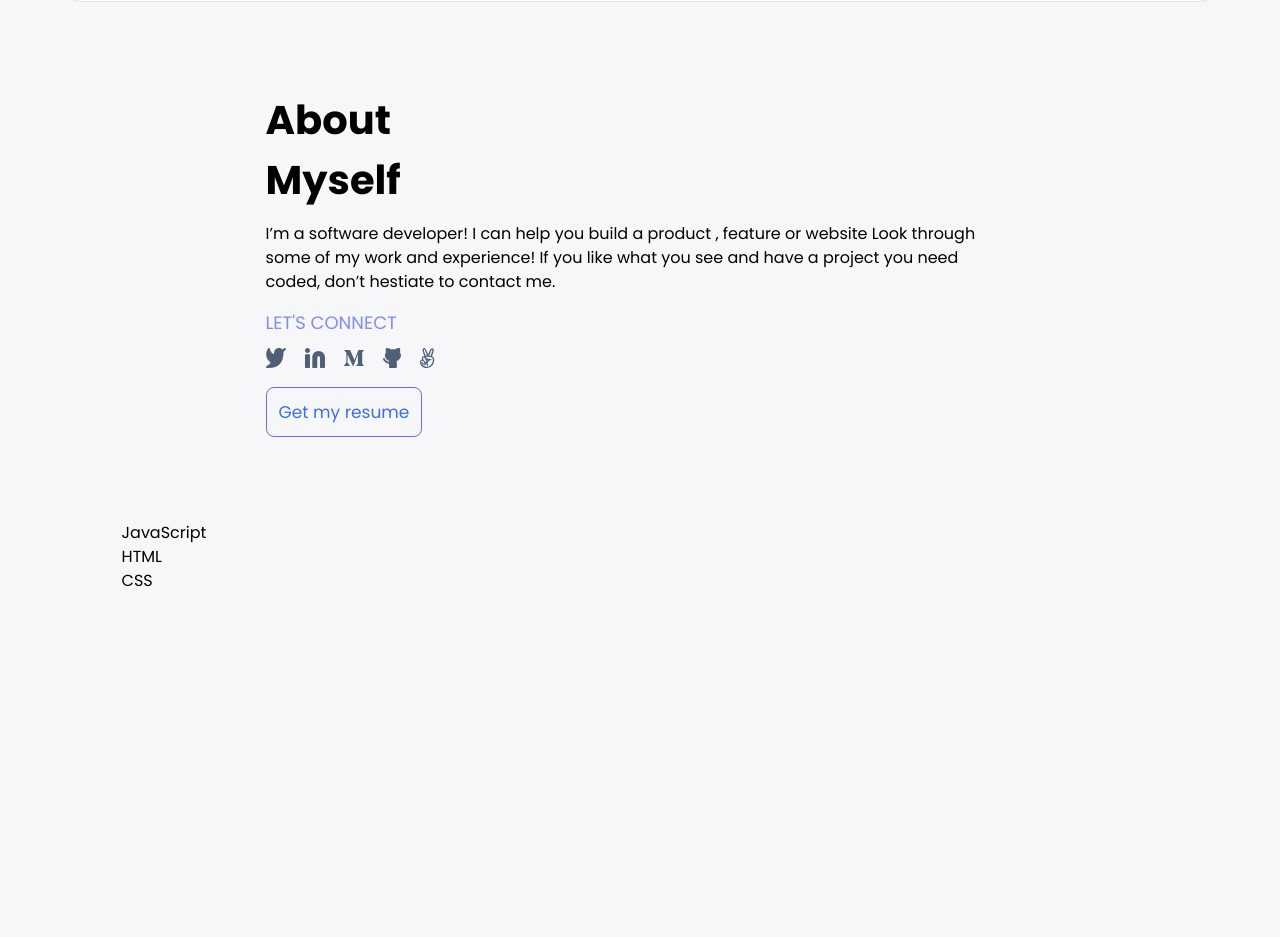
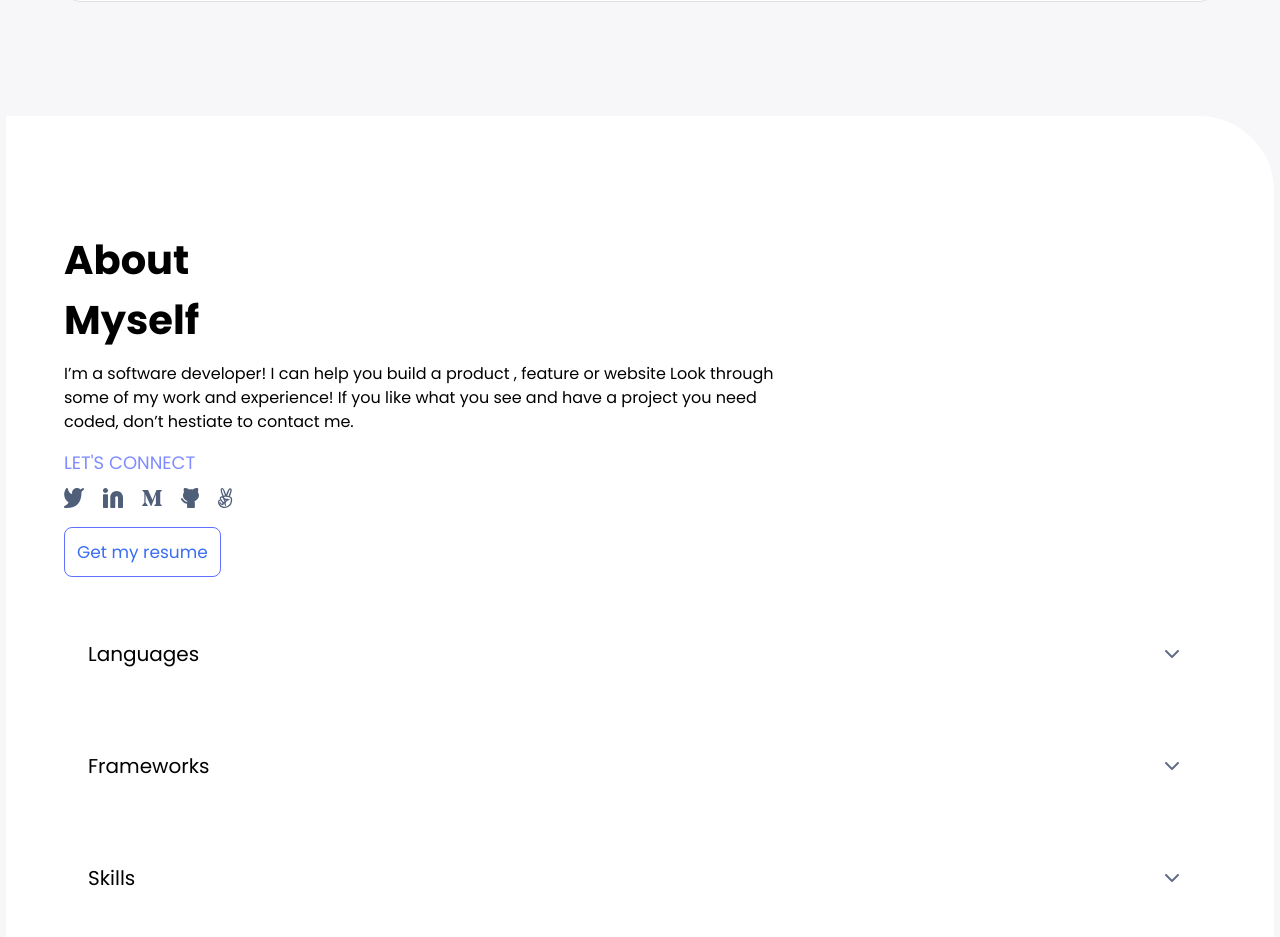
Before and after one commit to MyMicroverseProjects/PortfolioProject, a website: page index.html in a window 1280 px wide. Shown: the part 5419-6356 px from the top of the page. Before the commit the page ends 6126 px from the top, so only its background shows below. Drawn offline with Linux system fonts and the light colour scheme.

Commit message:
Style the about me and categories section
+ The about me was styled
+ The categories were given the styles accoring with the figma design
+ The drop menu from languages was completed

```diff
--- /dev/null
+++ b/css/categories.css
@@ -0,0 +1,86 @@
+.aboutmyself {
+  margin-top: 11.4rem;
+  margin-bottom: 11.4rem;
+  position: relative;
+}
+
+.aboutmyself::before {
+  content: "";
+  display: block;
+  background-color: white;
+  height: 120rem;
+  width: 110%;
+  position: absolute;
+  border-radius: 0 7.5rem 0 0;
+  right: -5%;
+  z-index: -1;
+}
+
+.aboutmyself .intro {
+  padding-top: 11.4rem;
+}
+
+.aboutmyself .drop-buttons {
+  margin-top: 2.5rem;
+}
+
+.aboutmyself .drop-button {
+  line-height: 1.2;
+  font-size: 2rem;
+  padding: 2.4rem;
+  padding: 1.2rem;
+  display: flex;
+  flex-wrap: wrap;
+  justify-content: space-between;
+  align-items: center;
+}
+
+.aboutmyself .drop-button > * {
+  flex: 1 1 100%;
+}
+
+.aboutmyself .drop-button .title {
+  display: flex;
+  align-items: center;
+  justify-content: space-between;
+  padding: 2.4rem 1.2rem;
+}
+
+.aboutmyself .drop-button .title::after {
+  content: "";
+  display: block;
+  width: 4rem;
+  height: 4rem;
+  background-image: url("../images/dropIconDown.png");
+  background-size: 4rem;
+  background-repeat: no-repeat;
+}
+
+.drop-button .extra-menu {
+  padding: 0 1.2rem;
+  display: none;
+}
+
+.drop-button:hover .extra-menu {
+  display: block;
+}
+
+.drop-button .extra-menu > li {
+  border-radius: 0.8rem;
+  padding: 0 1.2rem;
+  height: 6.67rem;
+  display: flex;
+  align-items: center;
+  background-color: #f7f7f9;
+  margin-bottom: 1.2rem;
+  transition: all 1s;
+}
+
+.drop-button .extra-menu li:last-child {
+  margin-bottom: 0;
+}
+
+.drop-button .extra-menu li > img {
+  width: 4.8rem;
+  margin-right: 1.6rem;
+}
--- a/css/globals.css
+++ b/css/globals.css
@@ -44,13 +44,11 @@ ul {
   list-style: none;
 }
 
-.bgc-white {
-  background-color: white;
-}
-
 a {
   text-decoration: none;
 }
+
+/* UTILITIES */
 
 .btn {
   font-size: 1.7rem;
@@ -68,6 +66,10 @@ a {
   cursor: pointer;
 }
 
+.bgc-white {
+  background-color: white;
+}
+
 .mt-1 {
   margin-top: 1.2rem;
 }
--- a/css/index.css
+++ b/css/index.css
@@ -1,4 +1,4 @@
 @import "globals.css";
 @import "styles.css";
 @import "works.css";
-@import "languages.css";
+@import "categories.css";
--- a/index.html
+++ b/index.html
@@ -205,8 +205,10 @@
 
                 </section>
 
+            </section>
 
-                <section class="intro container">
+            <section class="container aboutmyself">
+                <section class="intro">
                     <h1>
                         <span>About</span>
                         <span>Myself</span>
@@ -265,26 +267,39 @@
                     <div class="mt-1">
                         <a class="btn" href="#">Get my resume</a>
                     </div>
+
                 </section>
 
-                <section class="drop-buttons container">
-                    <div class="drop-button">
-                        <ul>
-                            <li>JavaScript</li>
-                            <li>HTML</li>
-                            <li>CSS</li>
+                <ul class="drop-buttons">
+                    <li class="drop-button">
+                        <p class="title">Languages</p>
+                        <ul class="languages extra-menu">
+                            <li>
+                                <img src="../images/javascript.png" alt="javascript icon" />
+                                <p>JavaScript</p>
+                            </li>
+                            <li>
+                                <img src="../images/html.png" alt="javascript icon" />
+                                <p>HTML</p>
+                            </li>
+                            <li>
+                                <img src="../images/css.png" alt="javascript icon" />
+                                <p>CSS</p>
+                            </li>
                         </ul>
-                    </div>
+                    </li>
 
-                    <div class="drop-button">
+                    <li class="drop-button">
+                        <p class="title">Frameworks</p>
+                    </li>
 
-                    </div>
+                    <li class="drop-button">
+                        <p class="title">Skills</p>
 
-                    <div class="drop-button">
+                    </li>
+                </ul>
+            </section>
 
-                    </div>
-                </section>
-            </section>
         </main>
     </body>
 </html>
```
Also changed, not shown: css/contact.css (added), css/languages.css (deleted), images/css.png (added), images/dropIconDown.png (added), images/dropIconRight.png (added), images/html.png (added), images/javascript.png (added).
